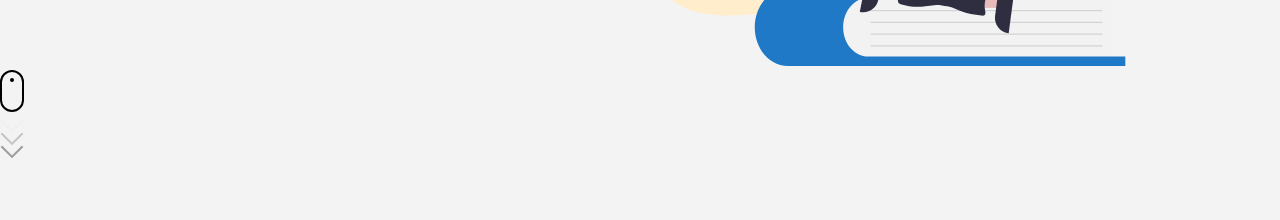
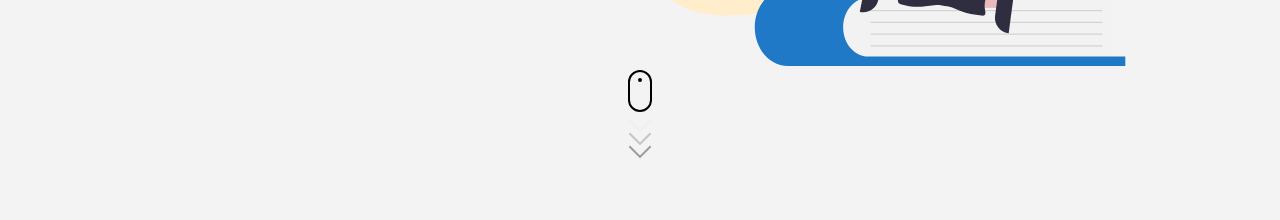
Before and after one commit to francosbenitez/francosbenitez.com, a Next.js app: page / in a window 1280 px wide. Shown: the part 392-612 px from the top of the page. Built offline with nearby package versions, Linux system fonts and the light colour scheme.

Commit message:
feat: separate animations better

```diff
--- a/components/Hero/index.jsx
+++ b/components/Hero/index.jsx
@@ -29,7 +29,7 @@ const Hero = () => {
                     <img src="images/cover-image-2.svg" alt=""></img>
                 </div>
             </div>
-            <StyledMouse className="mouse_scroll">
+            <StyledMouse>
                     <div className="mouse">
                         <div className="wheel"></div>
                     </div>
--- a/components/Hero/style.jsx
+++ b/components/Hero/style.jsx
@@ -34,4 +34,25 @@ export const StyledHero = styled.section`
             }
         }
     }
+
+
+
+    @media screen and (max-width: 719px) {
+        height: 150vh;
+        .hero-container {
+            flex-direction: column;
+            text-align: center;
+            h1 {
+                font-size: 2.5rem;
+            }
+
+            h2 {
+                font-size: 1.3rem;
+            }
+
+            .hero-img img {
+                width: 100%;
+            }
+        }
+    }
 `;
--- a/styles/animations.jsx
+++ b/styles/animations.jsx
@@ -1,17 +1,14 @@
 import styled from "styled-components"
 
 export const StyledMouse = styled.div`
+    display: block;
+    margin: 0 auto;
+    width: 24px;
+    height: 100px;
+
     *, *:before, *:after {
         -moz-box-sizing: border-box; -webkit-box-sizing: border-box; box-sizing: border-box;
     }
-
-    .mouse_scroll {
-        display: block;
-        margin: 0 auto;
-        width: 24px;
-        height: 100px;
-    }
-
 
     .m_scroll_arrows {
         display: block;
```
Lines whose indentation alone changed are shown as unchanged.
